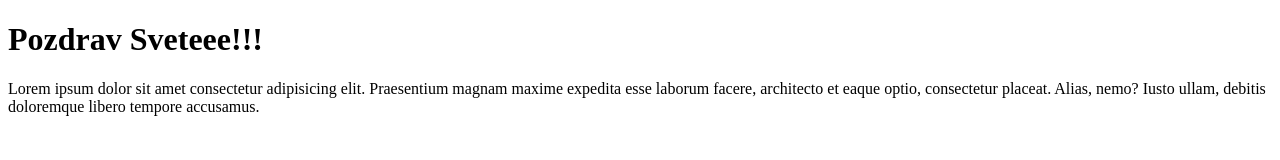
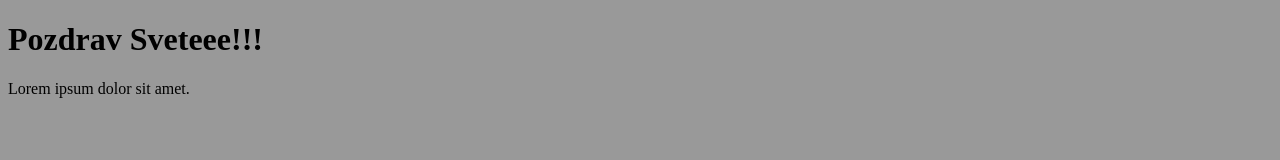
Before and after one commit to stzarface/08.cas, a plain HTML site: page index.html in a window 1280 px wide. Drawn offline with Linux system fonts and the light colour scheme.

Commit message:
Izmene u html fajlu

```diff
--- a/index.html
+++ b/index.html
@@ -4,10 +4,12 @@
     <meta charset="UTF-8">
     <meta name="viewport" content="width=device-width, initial-scale=1.0">
     <meta http-equiv="X-UA-Compatible" content="ie=edge">
+    <link rel="stylesheet" href="style.css">
     <title>Document</title>
 </head>
 <body>
     <h1>Pozdrav Sveteee!!!</h1>
-    <p>Lorem ipsum dolor sit amet consectetur adipisicing elit. Praesentium magnam maxime expedita esse laborum facere, architecto et eaque optio, consectetur placeat. Alias, nemo? Iusto ullam, debitis doloremque libero tempore accusamus.</p>
+
+    <p>Lorem ipsum dolor sit amet.</p>
 </body>
 </html>
```
